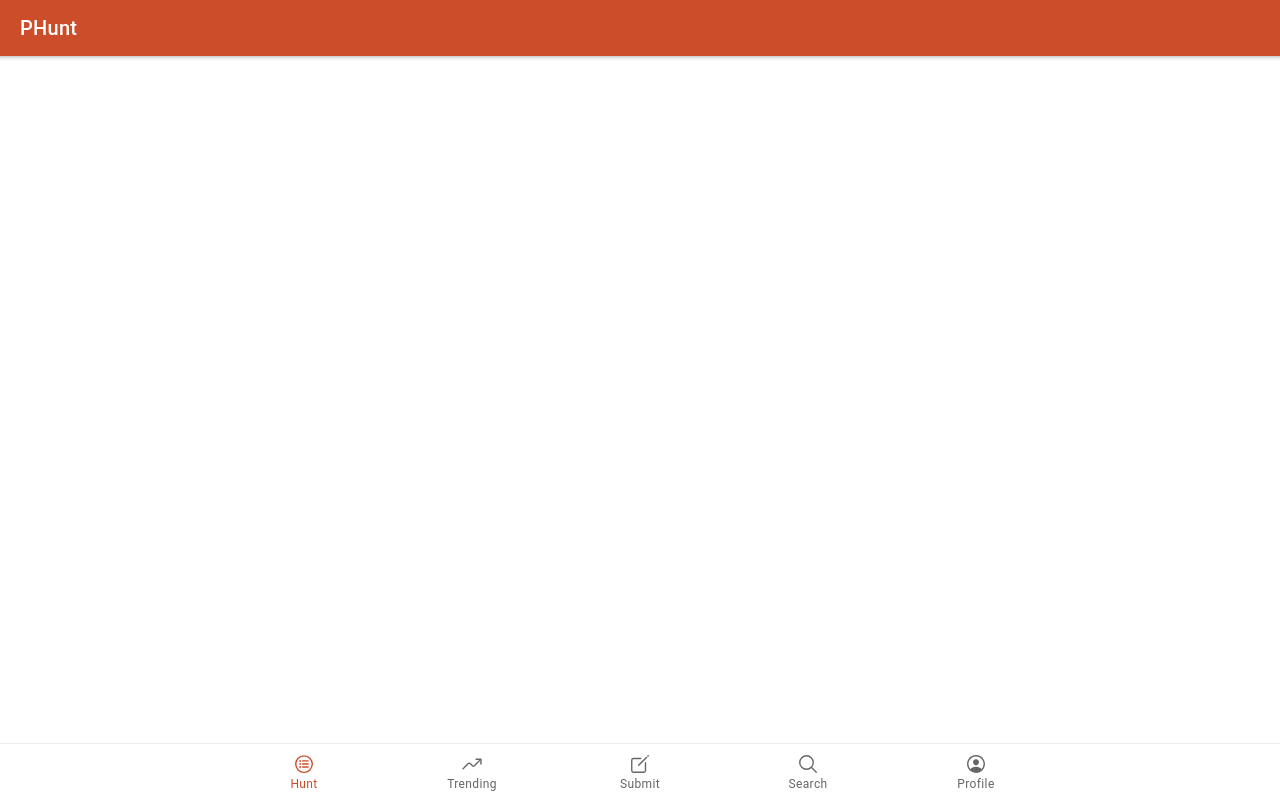
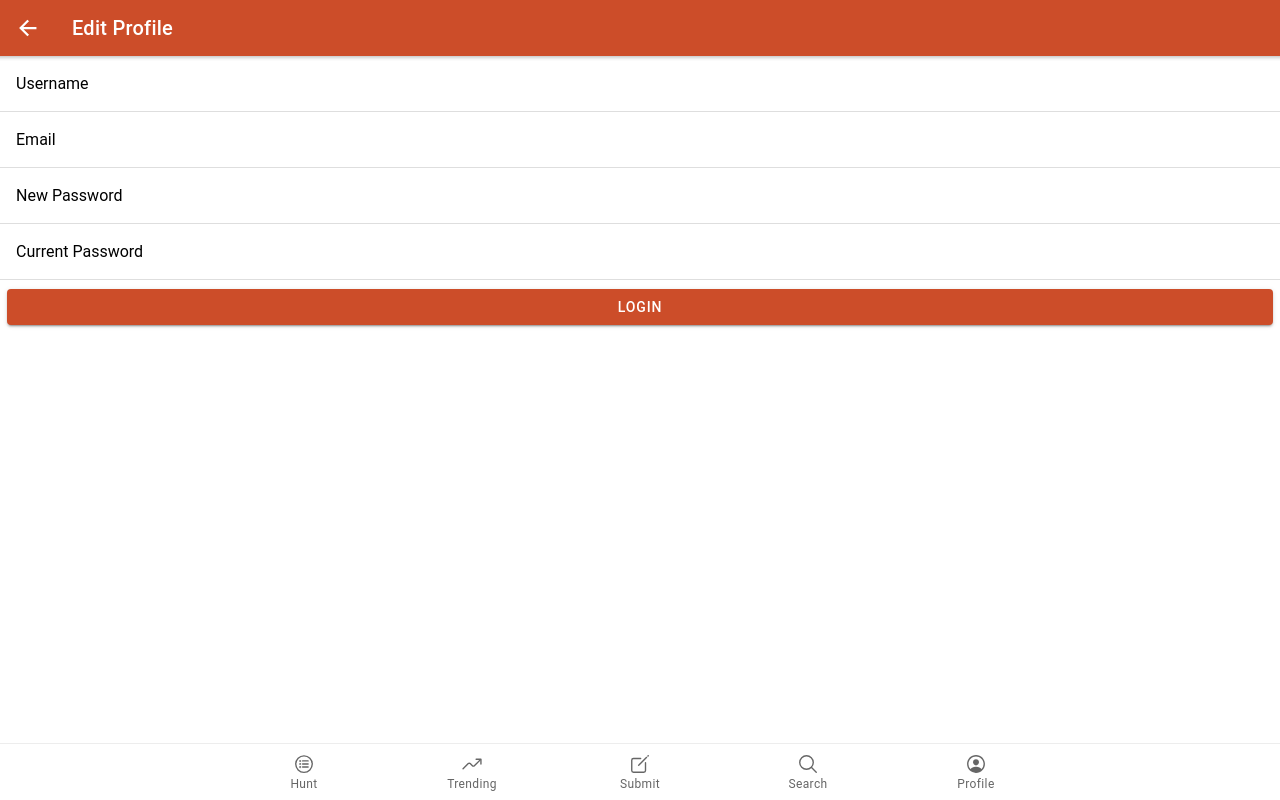
Before and after one commit to ashar340/PHunt-clone, a React (Create React App) app: page /edit-profile in a window 1280 px wide. Before the commit this address led to /home. Built offline with nearby package versions, Linux system fonts and the light colour scheme.

Commit message:
Auth Components added

```diff
--- a/src/App.js
+++ b/src/App.js
@@ -23,6 +23,10 @@
 import Trending from "./pages/Trending";
 import Submit from "./pages/Submit";
 import Search from "./pages/Search";
+import EditProfile from "./pages/EditProfile";
+import Login from "./pages/Login";
+import Signup from "./pages/Signup";
+import Forgot from "./pages/Forgot";
 
 /* Core CSS required for Ionic components to work properly */
 import "@ionic/react/css/core.css";
@@ -59,6 +63,11 @@
             <Route path="/trending" component={Trending} />
             <Route path="/submit" component={Submit} />
             <Route path="/search" component={Search} />
+            <Route path="/profile" component={Profile} />
+            <Route path="/edit-profile" component={EditProfile} />
+            <Route path="/register" component={Signup} />
+            <Route path="/login" component={Login} />
+            <Route path="/forgot" component={Forgot} />
             <Route component={() => <Redirect to="/home" />} />
           </IonRouterOutlet>
           <IonTabBar slot="bottom">
--- /dev/null
+++ b/src/components/Header/NavHeader.js
@@ -0,0 +1,24 @@
+import React from "react";
+
+import {
+  IonHeader,
+  IonToolbar,
+  IonButtons,
+  IonBackButton,
+  IonTitle
+} from "@ionic/react";
+
+const NavHeader = ({ title }) => {
+  return (
+    <IonHeader>
+      <IonToolbar color="primary">
+        <IonButtons slot="start">
+          <IonBackButton defaultHref="/" />
+        </IonButtons>
+        <IonTitle>{title}</IonTitle>
+      </IonToolbar>
+    </IonHeader>
+  );
+};
+
+export default NavHeader;
--- /dev/null
+++ b/src/pages/EditProfile.js
@@ -0,0 +1,47 @@
+import React from "react";
+import {
+  IonPage,
+  IonContent,
+  IonItem,
+  IonLabel,
+  IonInput,
+  IonButton,
+  IonRow,
+  IonCol
+} from "@ionic/react";
+import NavHeader from "../components/Header/NavHeader";
+
+const EditProfile = () => {
+  return (
+    <IonPage>
+      <NavHeader title="Edit Profile" />
+      <IonContent>
+        <IonItem lines="full">
+          <IonLabel position="floating">Username</IonLabel>
+          <IonInput name="username" type="text"></IonInput>
+        </IonItem>
+        <IonItem lines="full">
+          <IonLabel position="floating">Email</IonLabel>
+          <IonInput name="email" type="text"></IonInput>
+        </IonItem>
+        <IonItem lines="full">
+          <IonLabel position="floating">New Password</IonLabel>
+          <IonInput name="newPassword" type="password"></IonInput>
+        </IonItem>
+        <IonItem lines="full">
+          <IonLabel position="floating">Current Password</IonLabel>
+          <IonInput name="currentPassword" type="password"></IonInput>
+        </IonItem>
+        <IonRow>
+          <IonCol>
+            <IonButton type="submit" color="primary" expand="block">
+              Login
+            </IonButton>
+          </IonCol>
+        </IonRow>
+      </IonContent>
+    </IonPage>
+  );
+};
+
+export default EditProfile;
--- /dev/null
+++ b/src/pages/Forgot.js
@@ -0,0 +1,36 @@
+import React from "react";
+import {
+  IonPage,
+  IonContent,
+  IonItem,
+  IonLabel,
+  IonInput,
+  IonButton,
+  IonRow,
+  IonCol
+} from "@ionic/react";
+import NavHeader from "../components/Header/NavHeader";
+
+const Forgot = () => {
+  return (
+    <IonPage>
+      <NavHeader title="Forgot Password" />
+      <IonContent>
+        <IonItem lines="full">
+          <IonLabel position="floating">Email</IonLabel>
+          <IonInput name="email" type="text" required></IonInput>
+        </IonItem>
+
+        <IonRow>
+          <IonCol>
+            <IonButton type="submit" color="primary" expand="block">
+              Get Reset Link
+            </IonButton>
+          </IonCol>
+        </IonRow>
+      </IonContent>
+    </IonPage>
+  );
+};
+
+export default Forgot;
--- /dev/null
+++ b/src/pages/Login.js
@@ -0,0 +1,49 @@
+import React from "react";
+import {
+  IonPage,
+  IonContent,
+  IonItem,
+  IonLabel,
+  IonInput,
+  IonButton,
+  IonRow,
+  IonCol,
+  IonRouterLink
+} from "@ionic/react";
+import NavHeader from "../components/Header/NavHeader";
+
+const Login = () => {
+  return (
+    <IonPage>
+      <NavHeader title="Log In" />
+      <IonContent>
+        <IonItem lines="full">
+          <IonLabel position="floating">Email</IonLabel>
+          <IonInput name="email" type="text" required></IonInput>
+        </IonItem>
+
+        <IonItem lines="full">
+          <IonLabel position="floating">Password</IonLabel>
+          <IonInput name="password" type="password" required></IonInput>
+        </IonItem>
+
+        <IonRow>
+          <IonCol>
+            <IonButton type="submit" color="primary" expand="block">
+              Login
+            </IonButton>
+          </IonCol>
+        </IonRow>
+        <IonRow>
+          <IonCol>
+            <IonRouterLink routerLink={`/forgot`}>
+              Forgot Password
+            </IonRouterLink>
+          </IonCol>
+        </IonRow>
+      </IonContent>
+    </IonPage>
+  );
+};
+
+export default Login;
--- /dev/null
+++ b/src/pages/Signup.js
@@ -0,0 +1,46 @@
+import React from "react";
+import {
+  IonPage,
+  IonContent,
+  IonItem,
+  IonLabel,
+  IonInput,
+  IonButton,
+  IonRow,
+  IonCol
+} from "@ionic/react";
+import NavHeader from "../components/Header/NavHeader";
+
+const Signup = () => {
+  return (
+    <IonPage>
+      <NavHeader title="Sign Up" />
+      <IonContent>
+        <IonItem lines="full">
+          <IonLabel position="floating">Username</IonLabel>
+          <IonInput name="name" type="text" required></IonInput>
+        </IonItem>
+
+        <IonItem lines="full">
+          <IonLabel position="floating">Email</IonLabel>
+          <IonInput name="email" type="text" required></IonInput>
+        </IonItem>
+
+        <IonItem lines="full">
+          <IonLabel position="floating">Password</IonLabel>
+          <IonInput name="password" type="password" required></IonInput>
+        </IonItem>
+
+        <IonRow>
+          <IonCol>
+            <IonButton type="submit" color="primary" expand="block">
+              Sign Up
+            </IonButton>
+          </IonCol>
+        </IonRow>
+      </IonContent>
+    </IonPage>
+  );
+};
+
+export default Signup;
```
